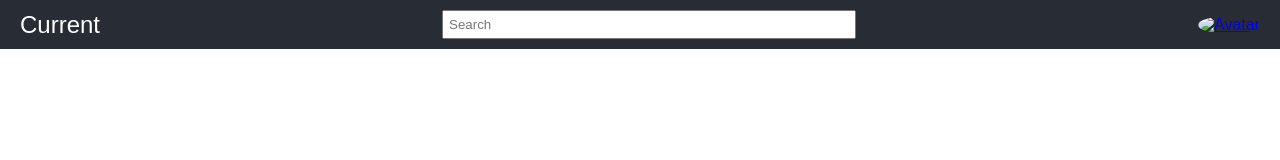
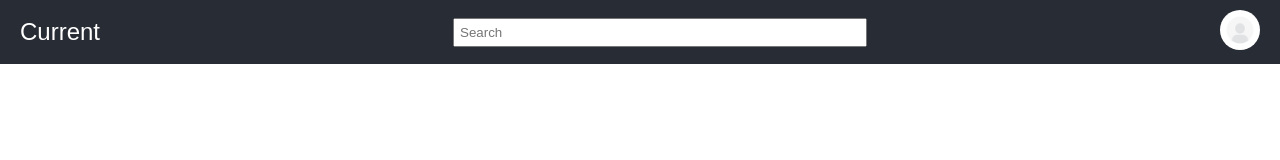
Before and after one commit to K1-03/CS375-Project, a website: page Current/public/html/account.html in a window 1280 px wide. Drawn offline with Linux system fonts and the light colour scheme.

Commit message:
KAN-2 Added a profile picture placeholder image

```diff
--- a/Current/public/html/account.html
+++ b/Current/public/html/account.html
@@ -15,7 +15,7 @@
             <input type="text" placeholder="Search" id="search-bar">
         </div>
         <div class="header-right">
-            <a href="/account"><img src="/images/avatar-placeholder.png" alt="Avatar" class="avatar"></a>
+            <a href="/account"><img src="/images/Placeholder_Profile_Image.jpg" alt="Avatar" class="avatar"></a>
         </div>
     </header>
     <main>
```
Also changed, not shown: Current/public/html/index.html (+1 -1 lines), Current/public/html/video.html (+1 -1 lines), Current/public/images/Placeholder_Profile_Image.jpg (added).
